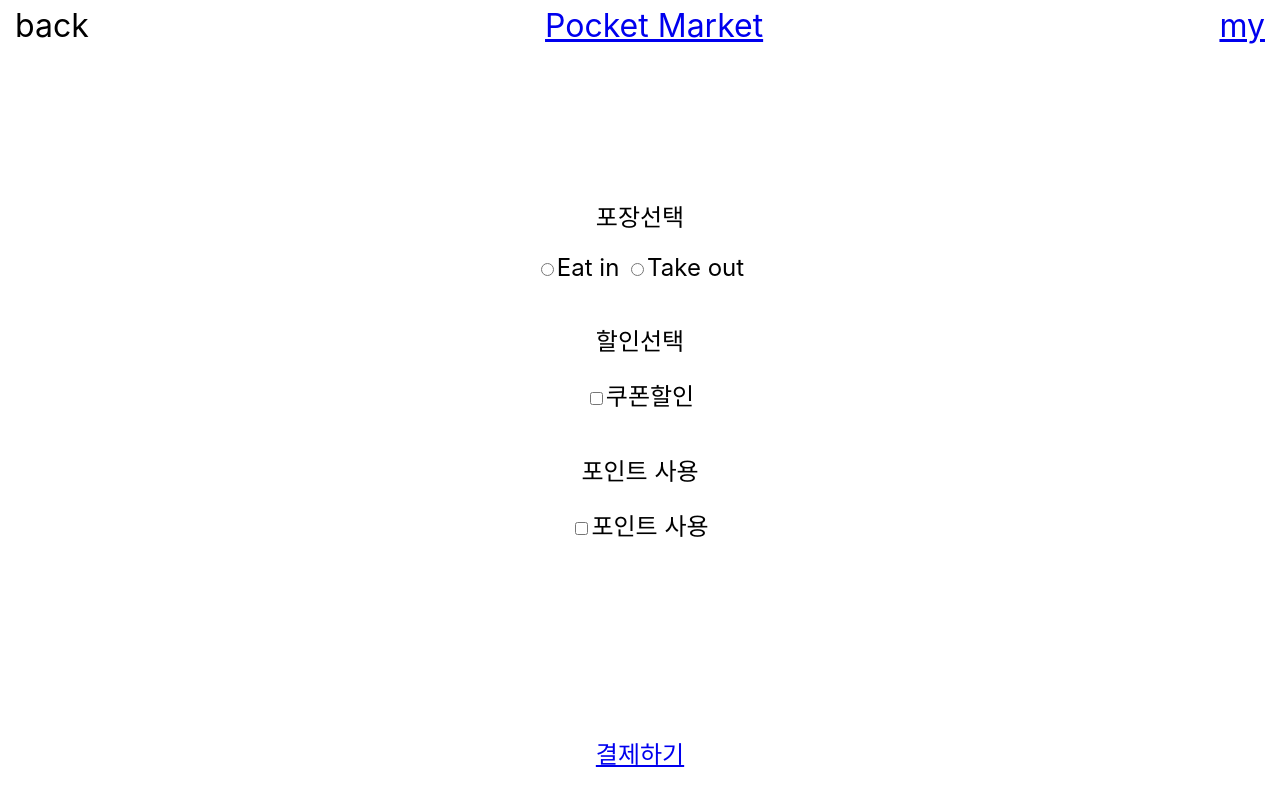
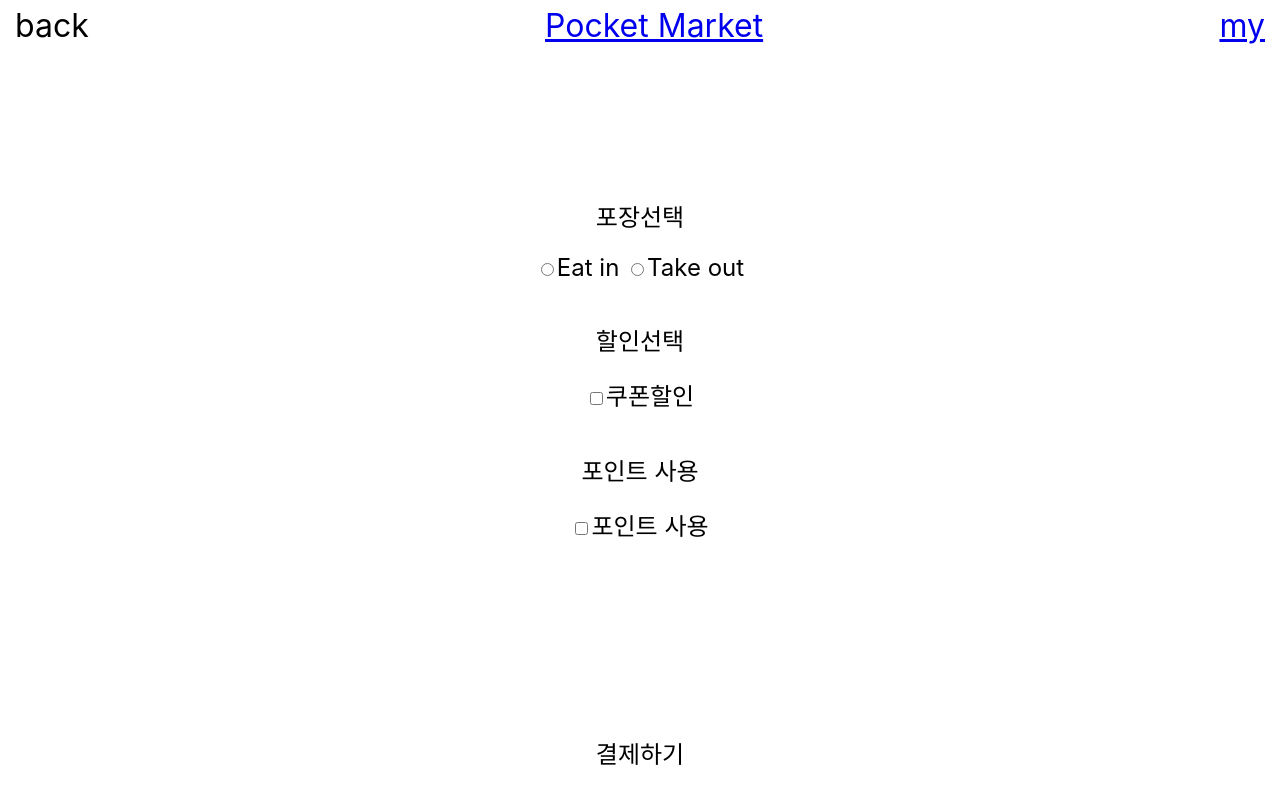
Before and after one commit to pocketmarket-official/pocketmarket, a React (Create React App) app: page /main/store/1/orderinfo in a window 1280 px wide. Built offline with nearby package versions, Linux system fonts and the light colour scheme; no server answers.

Commit message:
trying bootpay

```diff
--- a/package.json
+++ b/package.json
@@ -7,6 +7,7 @@
     "@testing-library/react": "^9.5.0",
     "@testing-library/user-event": "^7.2.1",
     "axios": "^0.19.2",
+    "bootpay-js": "^3.2.6",
     "firebase": "^7.17.1",
     "firebase-tools": "^8.6.0",
     "react": "^16.13.1",
--- a/src/Festival/FestivalInfo.js
+++ b/src/Festival/FestivalInfo.js
@@ -1,5 +1,5 @@
 import React, {useEffect, useState} from "react";
-import {Link} from 'react-router-dom';
+import { Link } from 'react-router-dom';
 import { firestore} from "../firebase";
 
 function Festival() {
@@ -40,8 +40,8 @@ function FestivalInfo({ festival }) {
     const festivalData = festival.data();
     return (
         <Link to={{
-            pathname : `/main/festival/${festival.id}`
-            ,state : { festival : festivalData }
+            pathname : `/main/festival/${festival.id}`,
+            state : { festival : festivalData }
         }}>
             <div className="content__festival">
                 <div>image</div>
--- a/src/Routes/OrderInfo.js
+++ b/src/Routes/OrderInfo.js
@@ -1,5 +1,6 @@
 import React from 'react';
 import { Link } from 'react-router-dom';
+import pay from '../bootpay.js';
 import HeaderBack from '../Components/js/HeaderBack';
 
 
@@ -21,7 +22,7 @@ function OrderInfo() {
                     <div className="orderinfo__choices"><input type="checkbox" value="포인트 사용" />포인트 사용</div>
                 </div>
                 <div className="orderinfo__btn">
-                    <Link to="/order/complete">결제하기</Link>
+                    <div onClick={() => pay()}>결제하기</div>
                 </div>
             </div>
         </>
--- /dev/null
+++ b/src/bootpay.js
@@ -0,0 +1,57 @@
+import BootPay from "bootpay-js";
+
+
+function pay() {
+    BootPay.request({
+        price: '1000', //실제 결제되는 가격
+        application_id: process.env.REACT_APP_BOOTPAY_APP_ID,
+        name: '식당 이름',
+        pg: 'kakao',
+        method: 'easy',
+        show_agree_window: 0,
+        items: [
+            {
+                item_name: '아이스 아메리카노',
+                qty: 1,
+                unique: '123', //해당 상품을 구분짓는 primary key
+                price: 1000,
+                cat1: '음료',
+            }
+        ],
+        user_info: {
+            username: '사용자 이름',
+            email: '사용자 이메일',
+            addr: '사용자 주소',
+            phone: '010-1234-4567'
+        },
+        order_id: `${Date.now()}_사용자_이름`,
+        params: {callback1: '그대로 콜백받을 변수 1', callback2: '그대로 콜백받을 변수 2', customvar1234: '변수명도 마음대로'},
+        account_expire_at: '2018-05-25', // 가상계좌 입금기간 제한 ( yyyy-mm-dd 포멧으로 입력해주세요. 가상계좌만 적용됩니다. )
+    }).error(function (data) {
+        console.log(data);
+    }).cancel(function (data) {
+        console.log(data);
+    }).ready(function (data) {
+        // 가상계좌 입금 계좌번호가 발급되면 호출되는 함수입니다.
+        console.log(data);
+    }).confirm(function (data) {
+        //결제가 실행되기 전에 수행되며, 주로 재고를 확인하는 로직이 들어갑니다.
+        //주의 - 카드 수기결제일 경우 이 부분이 실행되지 않습니다.
+        console.log(data);
+        var enable = true; // 재고 수량 관리 로직 혹은 다른 처리
+        if (enable) {
+            BootPay.transactionConfirm(data); // 조건이 맞으면 승인 처리를 한다.
+        } else {
+            BootPay.removePaymentWindow(); // 조건이 맞지 않으면 결제 창을 닫고 결제를 승인하지 않는다.
+        }
+    }).close(function (data) {
+        // 결제창이 닫힐때 수행됩니다. (성공,실패,취소에 상관없이 모두 수행됨)
+        console.log(data);
+    }).done(function (data) {
+        //결제가 정상적으로 완료되면 수행됩니다
+        //비즈니스 로직을 수행하기 전에 결제 유효성 검증을 하시길 추천합니다.
+        console.log(data);
+    });
+}
+
+export default pay;
```
Also changed, not shown: 1 other file (tests, documents, lock files or other folders).
